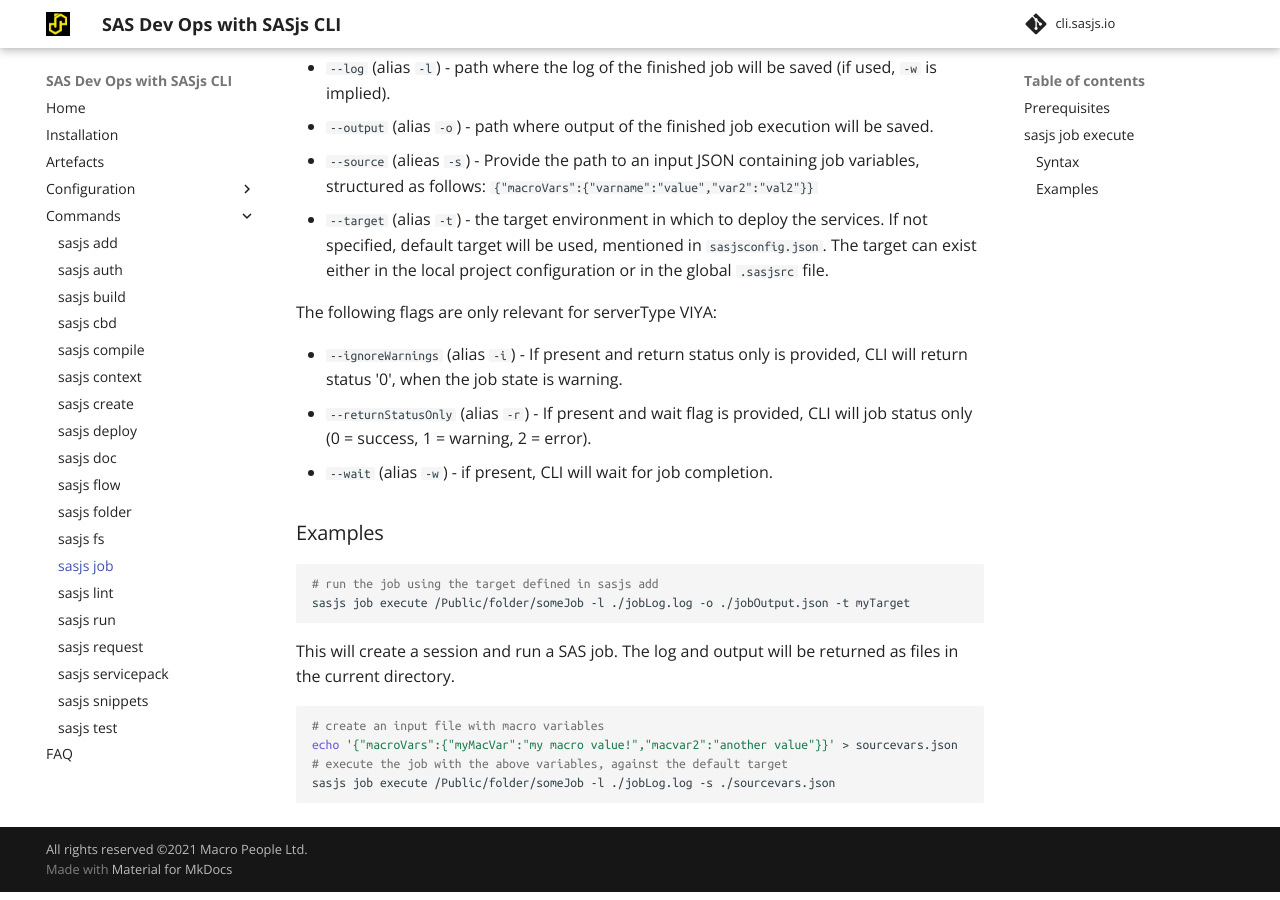
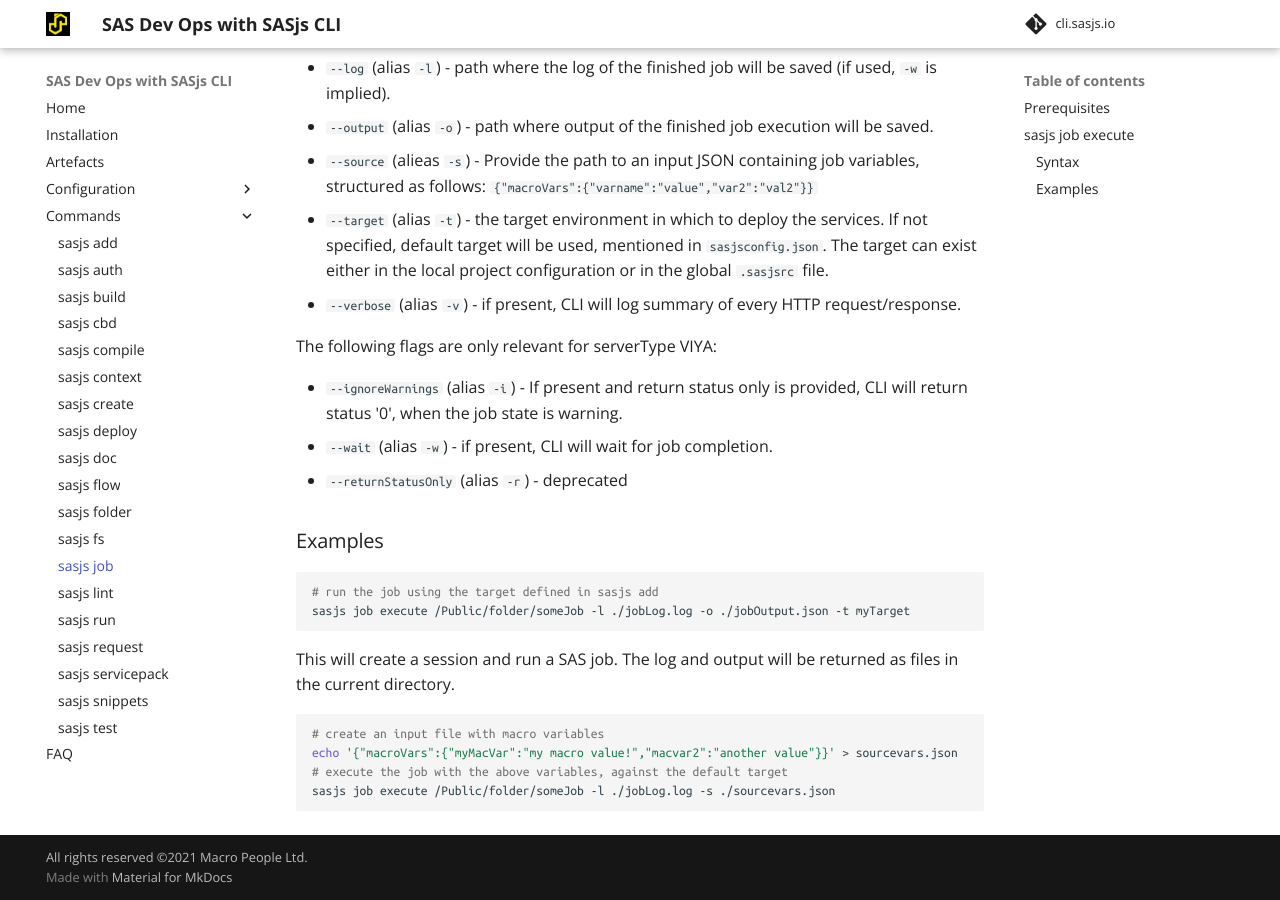
Before and after one commit to sasjs/cli.sasjs.io, an MkDocs documentation site: the page built from docs/job.md, in a window 1280 px wide and 900 px high, scrolled down 634 px. Built offline with MkDocs 1.6.1 and Material for MkDocs 9.7.7, drawn with Linux system fonts in a browser that asks for light colours; comment, search, counter and statistics services are not loaded.

```diff
--- a/docs/job.md
+++ b/docs/job.md
@@ -31,12 +31,13 @@ Additional arguments may include:
 - `--output` (alias `-o`) - path where output of the finished job execution will be saved.
 - `--source` (alieas `-s`) - Provide the path to an input JSON containing job variables, structured as follows:  `{"macroVars":{"varname":"value","var2":"val2"}}`
 - `--target` (alias `-t`) - the target environment in which to deploy the services. If not specified, default target will be used, mentioned in `sasjsconfig.json`. The target can exist either in the local project configuration or in the global `.sasjsrc` file.
+- `--verbose` (alias `-v`) - if present, CLI will log summary of every HTTP request/response.
 
 The following flags are only relevant for serverType VIYA:
 
 - `--ignoreWarnings` (alias `-i`) - If present and return status only is provided, CLI will return status '0', when the job state is warning.
-- `--returnStatusOnly` (alias `-r`) - If present and wait flag is provided, CLI will job status only (0 = success, 1 = warning, 2 = error).
 - `--wait` (alias `-w`) - if present, CLI will wait for job completion.
+- `--returnStatusOnly` (alias `-r`) - deprecated
 
 ### Examples
 
--- a/mkdocs.yml
+++ b/mkdocs.yml
@@ -8,6 +8,7 @@ nav:
       - SASjs Config File: sasjsconfig.md
       - SASjs Runner: runner.md
       - Git Hooks: githooks.md
+      - ENV File: env.md
   - Commands:
       - sasjs add: add.md
       - sasjs auth: auth.md
```
Also changed, not shown: docs/env.md (added, +34 -0 lines).
